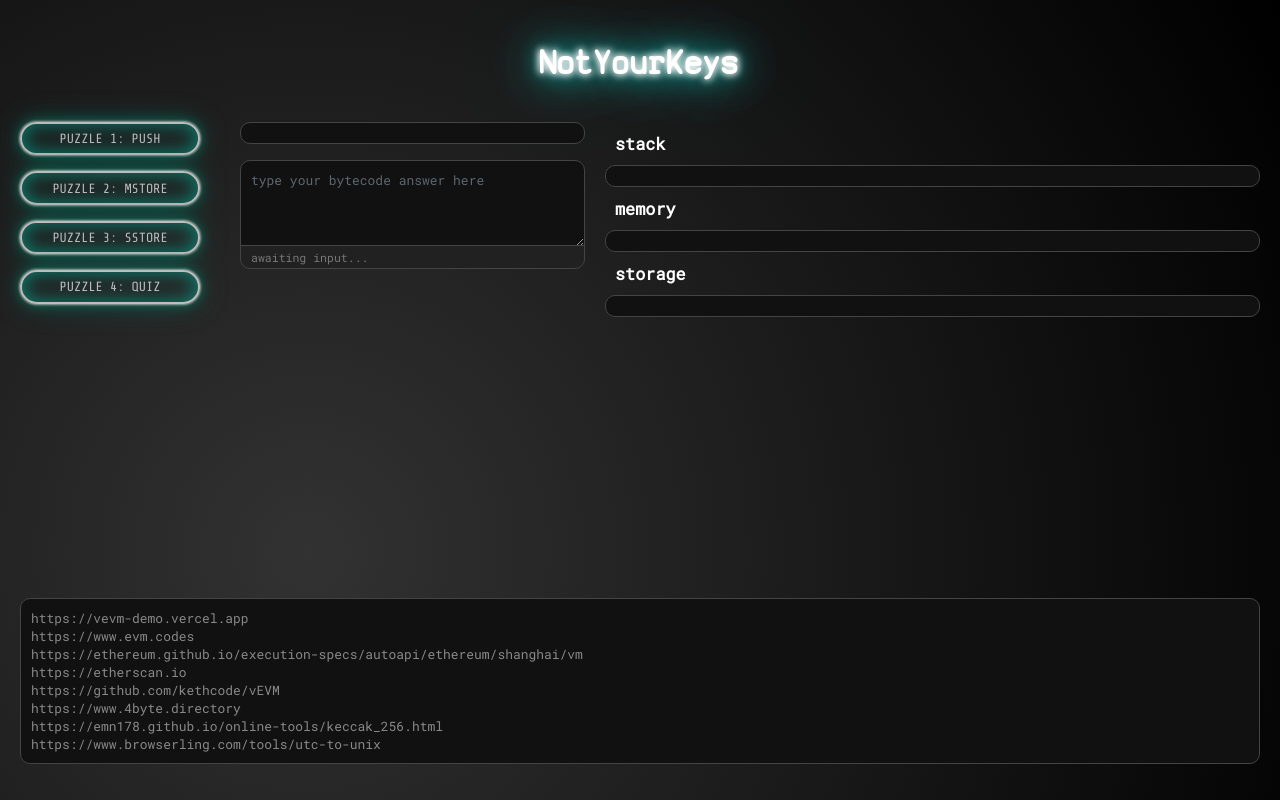
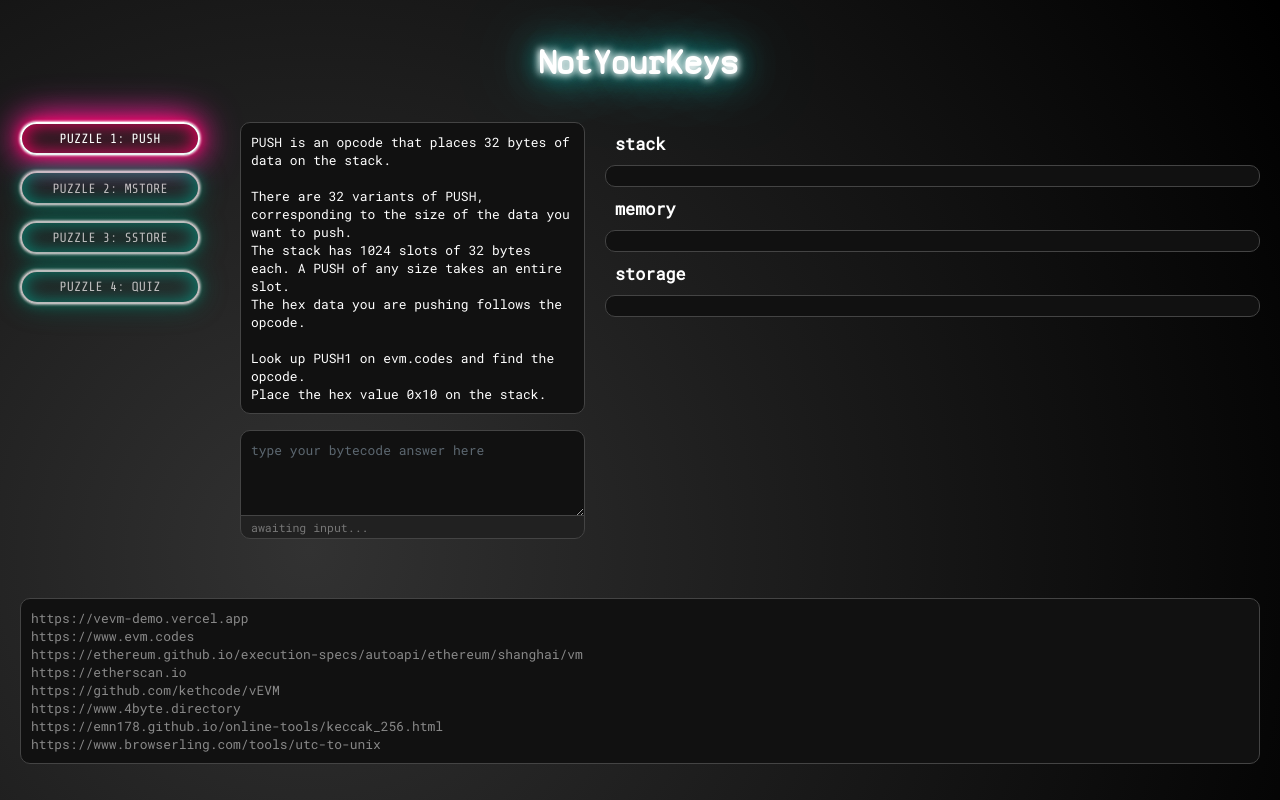
Before and after one commit to kethcode/nyk-w2, a React (Vite) app: page / in a window 1280 px wide. Built offline with nearby package versions, Linux system fonts and the light colour scheme.

Commit message:
refinement

```diff
--- a/src/App.tsx
+++ b/src/App.tsx
@@ -1,5 +1,5 @@
 import { EVMResults, Stack, Memory, Storage } from "./components";
-import { useState, useMemo } from "react";
+import { useState, useMemo, useRef } from "react";
 
 import "./App.css";
 
@@ -17,7 +17,6 @@ type vEVMState = {
 };
 
 export function App() {
-  //   const { isConnected } = useAccount();
   const [textCode, setTextCode] = useState("");
   const [textData, setTextData] = useState("");
   const [textValue, setTextValue] = useState("");
@@ -27,19 +26,22 @@ export function App() {
 
   const [executing, setExecuting] = useState<boolean>();
 
-  const [puzzleId, setPuzzleId] = useState(0);
+  const [puzzleId, setPuzzleId] = useState(1);
   const [puzzleDesc, setPuzzleDesc] = useState<string>();
   const [puzzleAnswer, setPuzzleAnswer] = useState<vEVMState>();
   const [puzzleStatus, setPuzzleStatus] = useState<boolean>();
+
+  const [activePuzzle, setActivePuzzle] = useState(1);
 
   const setPuzzle = () => {
     setPuzzleStatus(false);
     switch (puzzleId) {
       case 1:
         setPuzzleDesc(
-          `PUSH is an opcode that places data in a 32byte slot on the stack.\n\n` +
-            `There are 32 variants, corresponding to the size of the data you want to push.\n` +
-            `The data you are pushing follows the opcode.\n\n` +
+          `PUSH is an opcode that places 32 bytes of data on the stack.\n\n` +
+            `There are 32 variants of PUSH, corresponding to the size of the data you want to push.\n` +
+            `The stack has 1024 slots of 32 bytes each. A PUSH of any size takes an entire slot.\n` +
+            `The hex data you are pushing follows the opcode.\n\n` +
             `Look up PUSH1 on evm.codes and find the opcode.\n` +
             `Place the hex value 0x10 on the stack.`
         );
@@ -57,6 +59,7 @@ export function App() {
           logs: [],
           output: "",
         });
+        setActivePuzzle(1);
 
         return;
       case 2:
@@ -83,6 +86,7 @@ export function App() {
           logs: [],
           output: "",
         });
+        setActivePuzzle(2);
         return;
       case 3:
         setPuzzleDesc(
@@ -108,6 +112,7 @@ export function App() {
           logs: [],
           output: "",
         });
+        setActivePuzzle(3);
         return;
       case 4:
         setPuzzleDesc(
@@ -124,18 +129,19 @@ export function App() {
           value: "",
           pc: "",
           stack: [
-               "0x0000000000000000000000000000000000000000000000000000000000000010",
+            "0x0000000000000000000000000000000000000000000000000000000000000010",
           ],
           mem: "0x0000000000000000000000000000000000000000000000000000000000000020",
           storageKey: [
-               "0x0000000000000000000000000000000000000000000000000000000000000000",
+            "0x0000000000000000000000000000000000000000000000000000000000000000",
           ],
           storageData: [
-               "0x0000000000000000000000000000000000000000000000000000000000000030",
+            "0x0000000000000000000000000000000000000000000000000000000000000030",
           ],
           logs: [],
           output: "",
         });
+        setActivePuzzle(4);
         return;
       default:
         return;
@@ -178,8 +184,14 @@ export function App() {
       case 4:
         console.log("stack: ", isEqual(results.stack, puzzleAnswer.stack));
         console.log("mem: ", results.mem === puzzleAnswer.mem);
-        console.log("storageData: ", isEqual(results.storageData, puzzleAnswer.storageData));
-        console.log("storageKey: ", isEqual(results.storageKey, puzzleAnswer.storageKey));
+        console.log(
+          "storageData: ",
+          isEqual(results.storageData, puzzleAnswer.storageData)
+        );
+        console.log(
+          "storageKey: ",
+          isEqual(results.storageKey, puzzleAnswer.storageKey)
+        );
 
         if (
           isEqual(results.stack, puzzleAnswer.stack) &&
@@ -315,25 +327,41 @@ export function App() {
         <div className="columns">
           <div className="col left">
             <button
-              className="button-puzzle-select"
+              className={
+                activePuzzle === 1
+                  ? "button-puzzle-select active"
+                  : "button-puzzle-select"
+              }
               onClick={(e) => setPuzzleId(1)}
             >
               puzzle 1: PUSH
             </button>
             <button
-              className="button-puzzle-select"
+              className={
+                activePuzzle === 2
+                  ? "button-puzzle-select active"
+                  : "button-puzzle-select"
+              }
               onClick={(e) => setPuzzleId(2)}
             >
               puzzle 2: MSTORE
             </button>
             <button
-              className="button-puzzle-select"
+              className={
+                activePuzzle === 3
+                  ? "button-puzzle-select active"
+                  : "button-puzzle-select"
+              }
               onClick={(e) => setPuzzleId(3)}
             >
               puzzle 3: SSTORE
             </button>
             <button
-              className="button-puzzle-select"
+              className={
+                activePuzzle === 4
+                  ? "button-puzzle-select active"
+                  : "button-puzzle-select"
+              }
               onClick={(e) => setPuzzleId(4)}
             >
               puzzle 4: QUIZ
@@ -343,6 +371,7 @@ export function App() {
           <div className="col center">
             <div className="box">{puzzleDesc}</div>
             <textarea
+              autoFocus
               className="textarea-terminal"
               value={textCode}
               placeholder="type your bytecode answer here"
@@ -377,6 +406,21 @@ export function App() {
               storageData={evmResults?.storageData}
               storageKey={evmResults?.storageKey}
             />
+            {/* {evmResults?.stack && evmResults?.stack.length > 0 && (
+              <Stack stack={evmResults.stack} />
+            )}
+            {evmResults?.mem && evmResults?.mem.length > 2 && (
+              <Memory memory={evmResults.mem} />
+            )}
+            {evmResults?.storageData &&
+              evmResults?.storageKey &&
+              evmResults?.storageData.length > 0 &&
+              evmResults?.storageKey.length > 0 && (
+                <Storage
+                  storageData={evmResults?.storageData}
+                  storageKey={evmResults?.storageKey}
+                />
+              )} */}
           </div>
         </div>
       </div>
```
